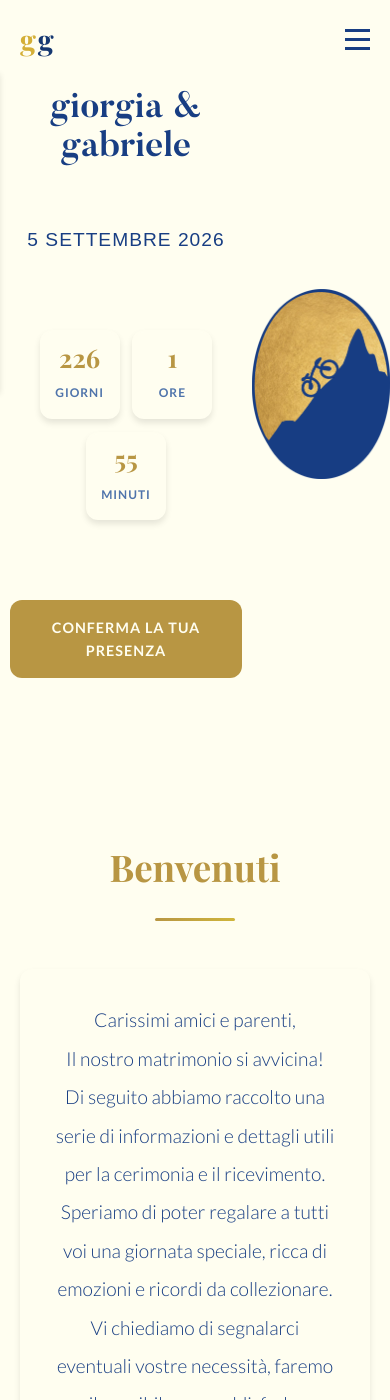
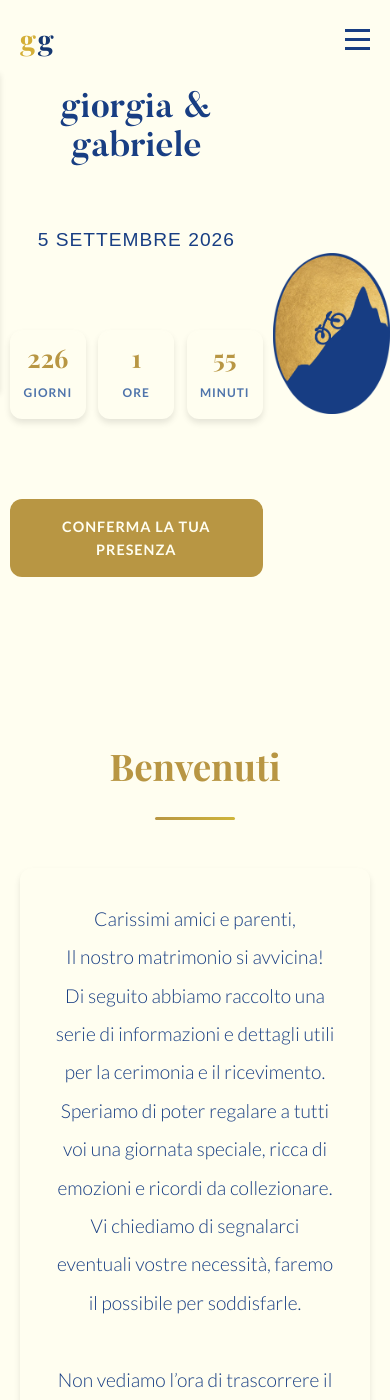
Before and after one commit to knives85/gio-ga, a Jekyll site: the page built from index.html, in a window 390 px wide and 1400 px high. Built offline with Jekyll 4.4.1, drawn with Linux system fonts in a browser that asks for light colours; some web fonts are replaced.

```diff
--- a/assets/css/style.css
+++ b/assets/css/style.css
@@ -242,7 +242,7 @@
 }
 
 .hero-image img {
-    width: 100%;
+    max-width: 100%;
     height: auto;
     /*box-shadow: var(--shadow-lg);*/
     /*transition: transform 0.3s ease;*/
@@ -816,9 +816,9 @@
         order: 2;
     }
 
-    .hero-image img {
-        max-width: 400px;
-    }
+    /*.hero-image img {*/
+    /*    max-width: 400px;*/
+    /*}*/
 
     .names {
         font-size: 3rem;
@@ -936,7 +936,7 @@
     }
 
     .hero-image img {
-        max-width: 280px;
+        max-height: 280px;
         width: auto;
     }
 
@@ -986,7 +986,8 @@
     }
 
     .hero-image img {
-        max-width: 550px;
+        max-height: 550px;
+        width: auto;
     }
 }
 
@@ -1586,7 +1587,8 @@
     }
 
     .hero-image img {
-        height: 400px;
+        max-height: 400px;
+        width: auto;
     }
 
     .names {
@@ -1696,7 +1698,7 @@
     }
 
     .hero-image img {
-        height: 190px;
+        max-height: 190px;
         width: auto;
     }
 
@@ -1725,7 +1727,7 @@
     }
 
     .hero-image img {
-        height: 600px;
+        max-height: 600px;
         width: auto;
     }
 }
```
